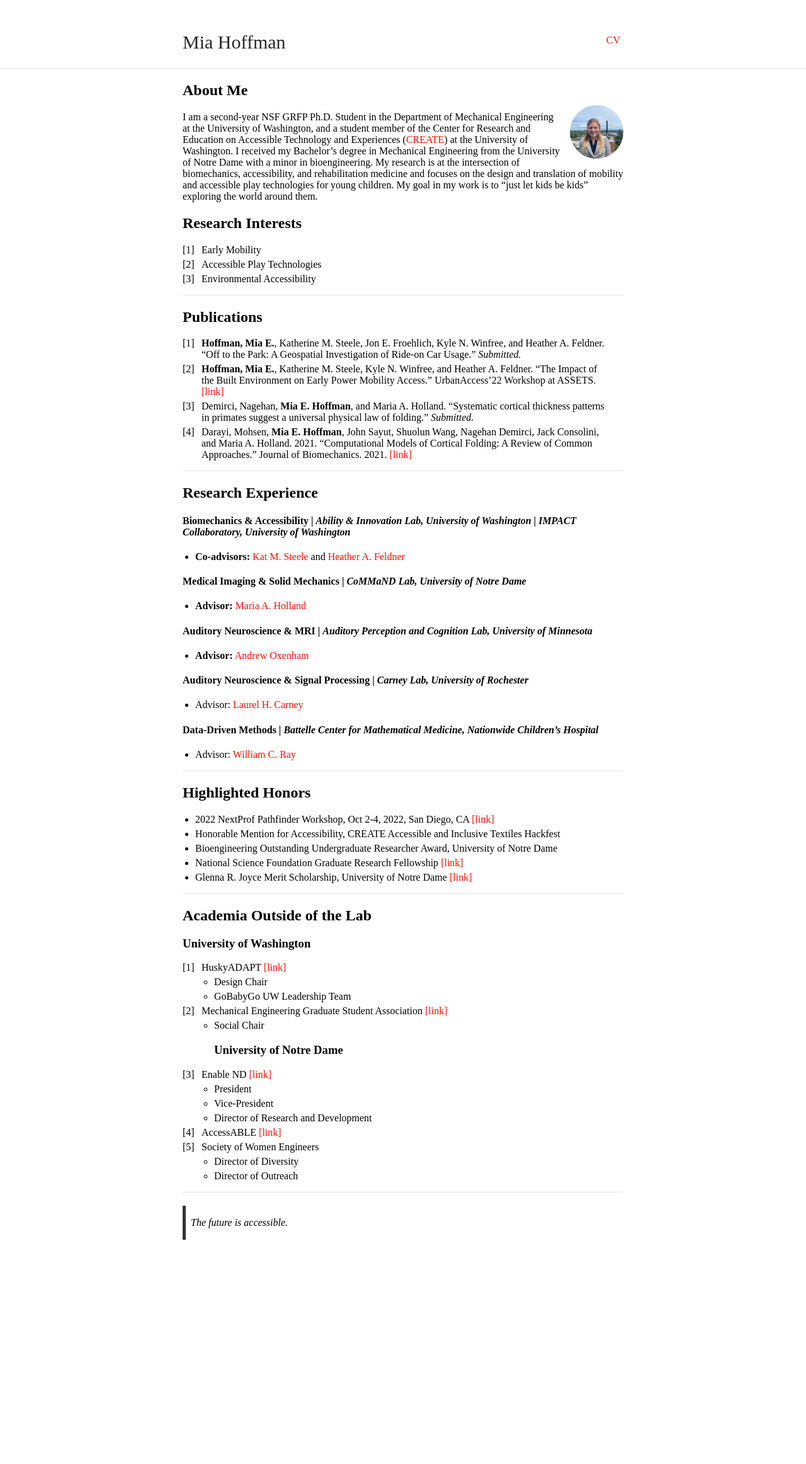
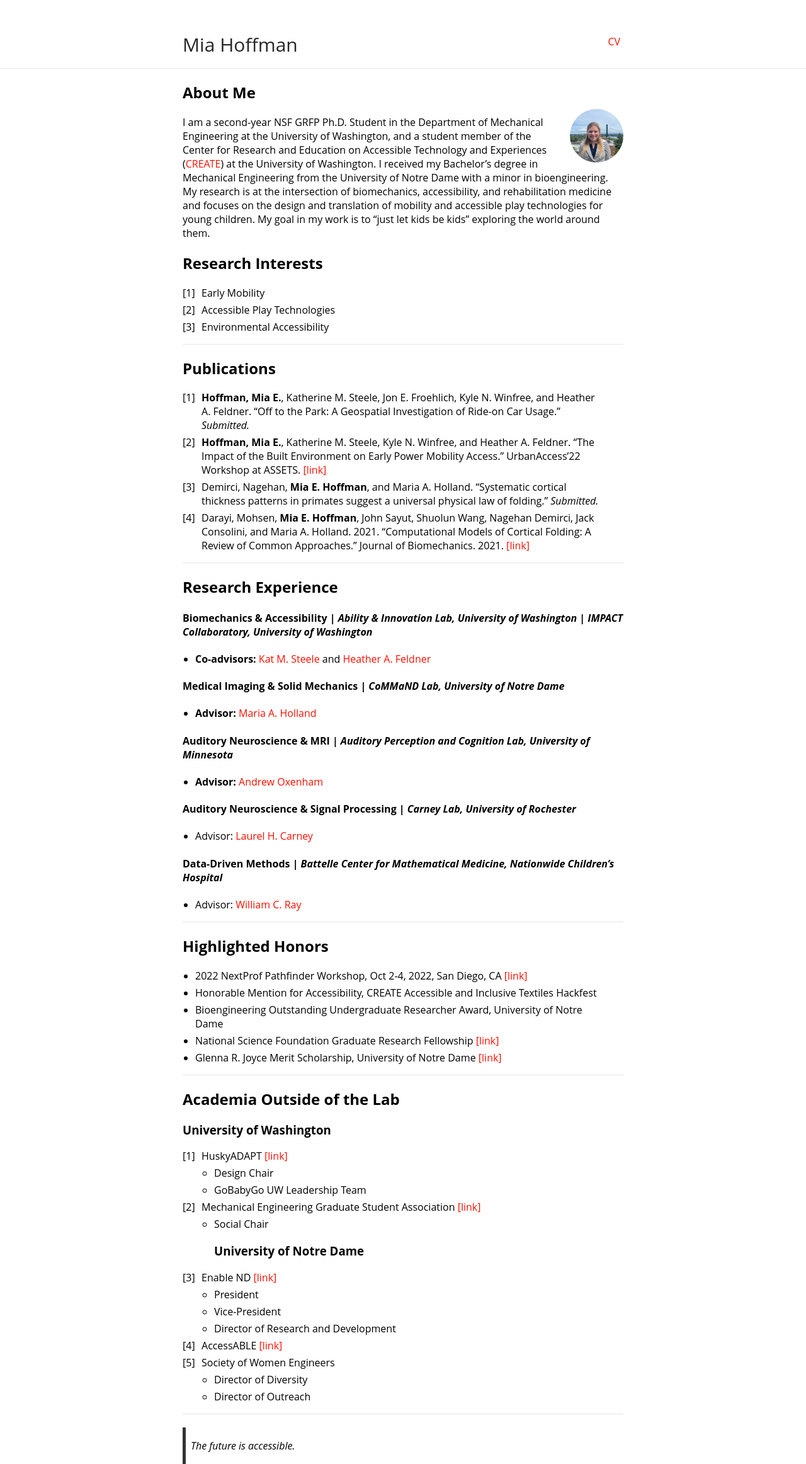
Before and after one commit to miahoffmannd/miahoffmannd.github.io, a Jekyll site: the page built from index.md, in a window 1280 px wide. Shown: the whole page at 63% size. Built offline with Jekyll 4.4.1, drawn with Linux system fonts in a browser that asks for light colours; our own code applies the rules of GitHub Pages for plain Markdown files; before the commit the page ends 1968 px from its top, so only the background shows below that.

Commit message:
Update _style.scss

```diff
--- a/_sass/_style.scss
+++ b/_sass/_style.scss
@@ -11,7 +11,7 @@ html {
 }
 body {
     margin: 0;
-    font-family: "Libre Franklin";
+    font-family: "Open Sans";
     height: 100%;
 }
 a {
```
